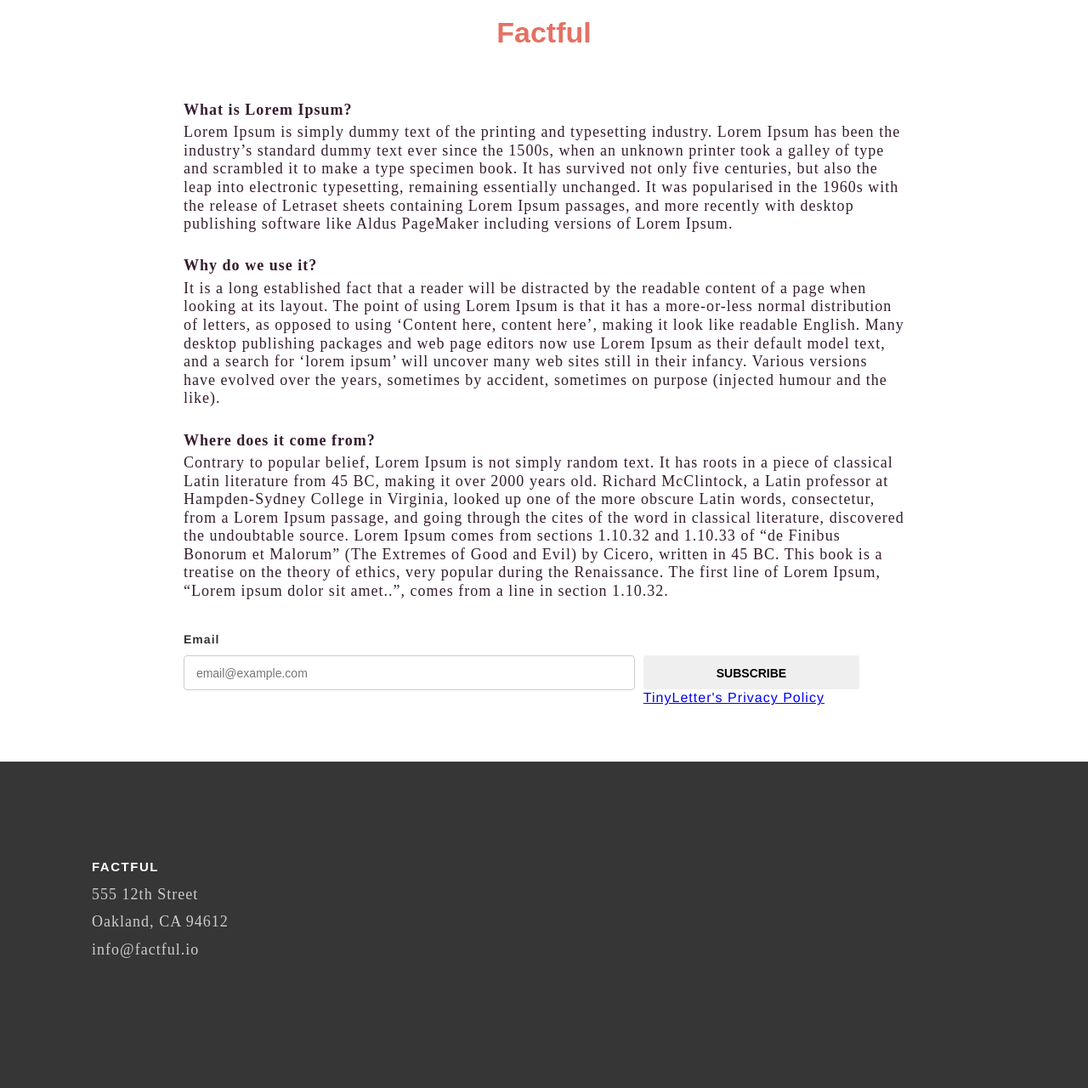
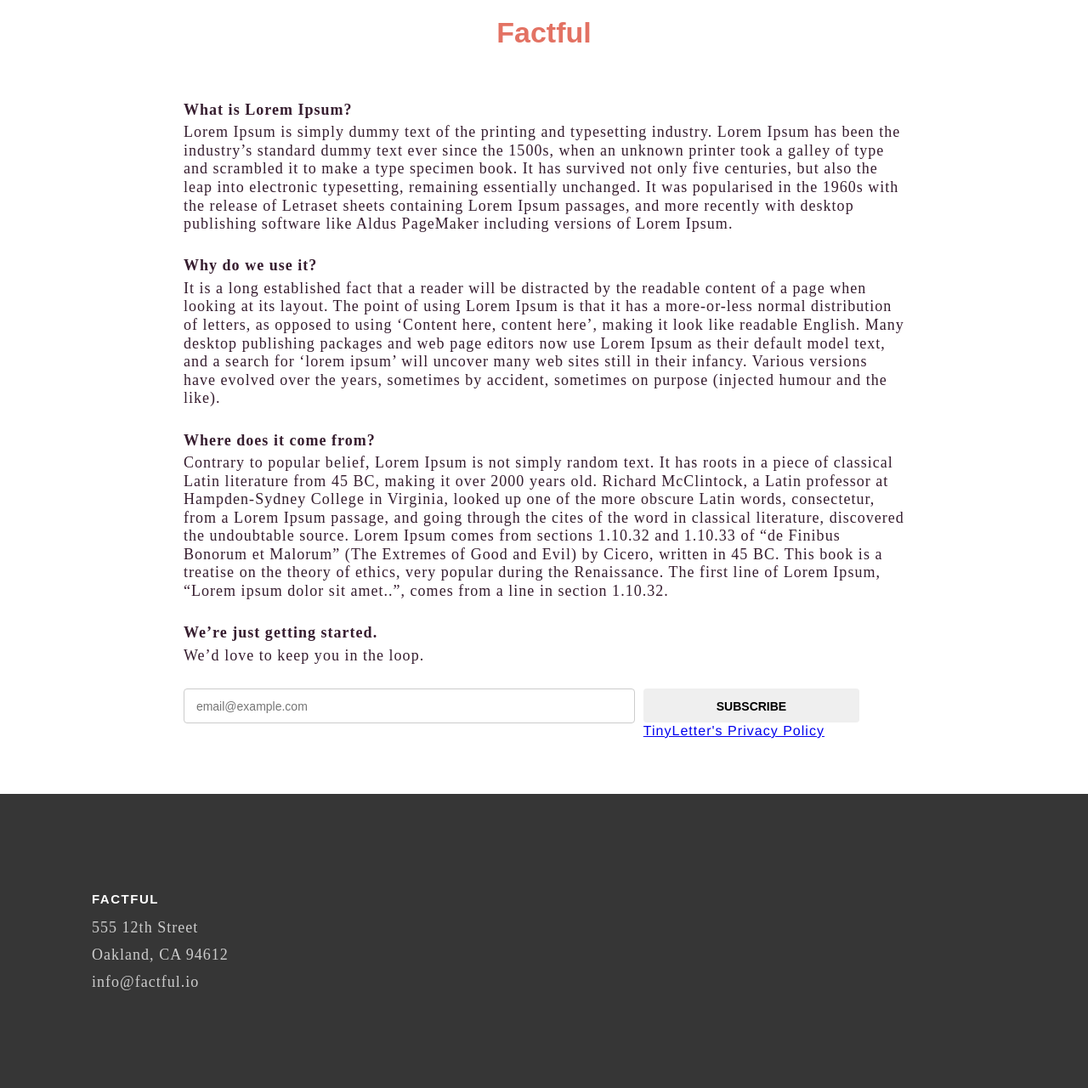
Before and after one commit to factful/factful.github.io, a Jekyll site: the page built from lorem.md, in a window 1280 px wide. Shown: the whole page at 85% size. Built offline with Jekyll 4.4.1, drawn with Linux system fonts in a browser that asks for light colours; nearby versions of some CDN libraries; some web fonts are replaced; before the commit the page ends 1241 px from its top, so only the background shows below that.

Commit message:
Update lorem.md

```diff
--- a/lorem.md
+++ b/lorem.md
@@ -14,9 +14,12 @@ It is a long established fact that a reader will be distracted by the readable c
 
 Contrary to popular belief, Lorem Ipsum is not simply random text. It has roots in a piece of classical Latin literature from 45 BC, making it over 2000 years old. Richard McClintock, a Latin professor at Hampden-Sydney College in Virginia, looked up one of the more obscure Latin words, consectetur, from a Lorem Ipsum passage, and going through the cites of the word in classical literature, discovered the undoubtable source. Lorem Ipsum comes from sections 1.10.32 and 1.10.33 of "de Finibus Bonorum et Malorum" (The Extremes of Good and Evil) by Cicero, written in 45 BC. This book is a treatise on the theory of ethics, very popular during the Renaissance. The first line of Lorem Ipsum, "Lorem ipsum dolor sit amet..", comes from a line in section 1.10.32.
 
+
+## We're just getting started.
+
+We'd love to keep you in the loop.
  <form id="subscribe-form" method="post" action="https://tinyletter.com/Factful">
  <div class="email-group">
-   <label for="email" class="sr-only"> Email </label>
 	 <input type="email" id="email" name="email" value="" placeholder=" email@example.com ">
 	 <button class="button" type="submit"> Subscribe </button>
 </div>
```
